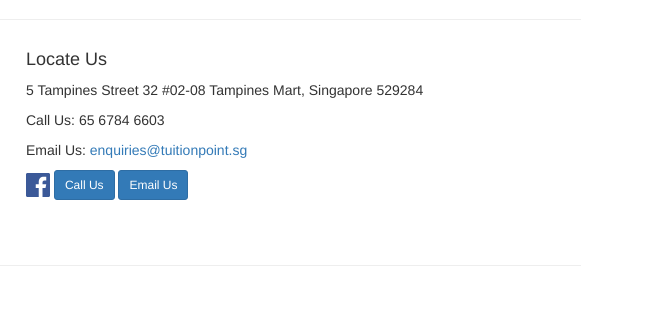
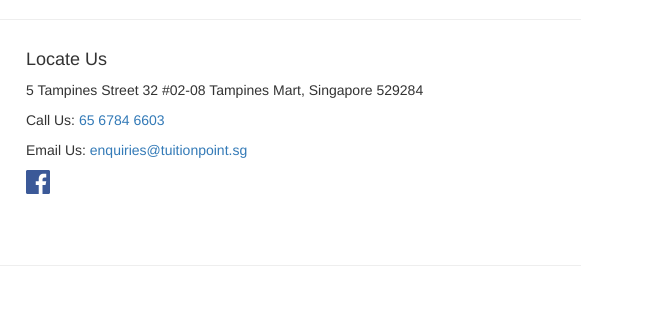
Before and after one commit to pushdev-zz/tuitionpoint, a plain HTML site: page index.html in a window 1280 px wide. Shown: the part 1022-1338 px from the top of the page, 629-1280 px from the left. Drawn offline with nearby package versions, Linux system fonts and the light colour scheme; a script that the page names is missing.

Commit message:
Add files via upload

```diff
--- a/index.html
+++ b/index.html
@@ -136,9 +136,9 @@
               <h4>Locate Us</h4>
                <p>5 Tampines Street 32 #02-08
 Tampines Mart, Singapore 529284</p>
-                  <p>Call Us: 65 6784 6603</p>
+                  <p>Call Us: <a href="tel:6784 6603">65 6784 6603</a></p>
                   <p>Email Us: <a href="mailto:enquiries@tuitionpoint.sg">enquiries@tuitionpoint.sg</a></p>
-                  <p><a href="https://www.facebook.com/Tuition-Point-at-Tampines-Mart-148436545252111/"><img src="img/facebook.png"></a> <a class="btn btn-sm btn-primary" href="65 6784 6603">Call Us</a> <a class="btn btn-sm btn-primary" href="mailto:enquiries@tuitionpoint.sg">Email Us</a></p>
+                  <p><a href="https://www.facebook.com/Tuition-Point-at-Tampines-Mart-148436545252111/"><img src="img/facebook.png"></a></p>
               </div>
           </div>
 
```
